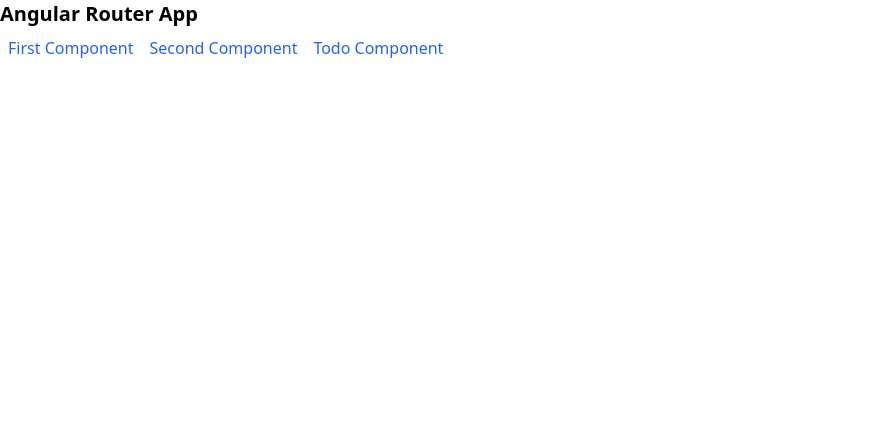
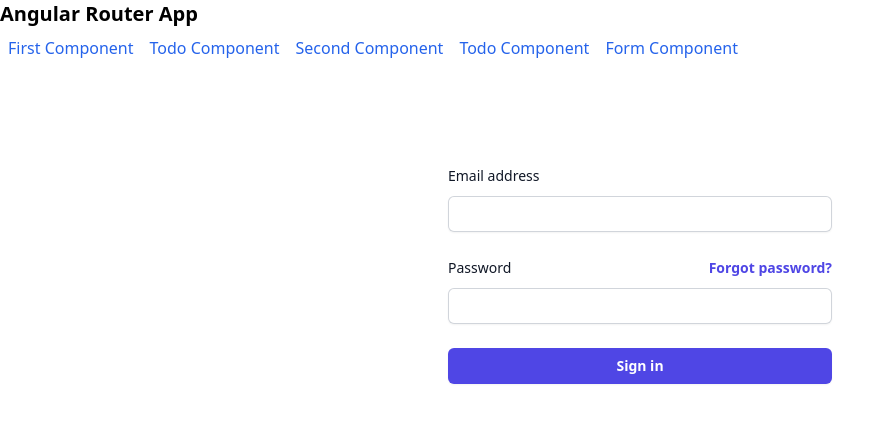
Before and after one commit to Angular-learning-group-2024/jiaxi_yang, an Angular app: page /form in a window 1280 px wide. Before the commit this address led to /. Shown: the top 422 px of the page, without its empty margins (0-895 px from the left). Built offline with nearby package versions, Linux system fonts and the light colour scheme.

Commit message:
Add prettier config

```diff
--- a/angular.json
+++ b/angular.json
@@ -102,5 +102,8 @@
         }
       }
     }
+  },
+  "cli": {
+    "analytics": false
   }
 }
--- a/package.json
+++ b/package.json
@@ -30,6 +30,7 @@
     "@angular-devkit/build-angular": "^17.1.2",
     "@angular/cli": "^17.1.2",
     "@angular/compiler-cli": "^17.1.0",
+    "@tailwindcss/forms": "^0.5.7",
     "@types/express": "^4.17.17",
     "@types/jasmine": "~5.1.0",
     "@types/node": "^18.18.0",
@@ -41,6 +42,7 @@
     "karma-jasmine": "~5.1.0",
     "karma-jasmine-html-reporter": "~2.1.0",
     "postcss": "^8.4.33",
+    "prettier": "3.2.5",
     "tailwindcss": "^3.4.1",
     "typescript": "~5.3.2"
   }
--- a/src/app/app.component.ts
+++ b/src/app/app.component.ts
@@ -1,6 +1,7 @@
 import { CommonModule } from '@angular/common';
 import { Component } from '@angular/core';
 import { RouterLink, RouterLinkActive, RouterOutlet } from '@angular/router';
+import { routes } from './app.routes';
 
 @Component({
   selector: 'app-root',
@@ -9,18 +10,5 @@ import { RouterLink, RouterLinkActive, RouterOutlet } from '@angular/router';
   templateUrl: './app.component.html',
 })
 export class AppComponent {
-  links = [
-    {
-      path: 'first',
-      name: 'First Component',
-    },
-    {
-      path: 'second',
-      name: 'Second Component',
-    },
-    {
-      path: 'todo',
-      name: 'Todo Component',
-    },
-  ];
+  links = routes.filter((v) => v.name);
 }
--- a/src/app/app.routes.ts
+++ b/src/app/app.routes.ts
@@ -1,24 +1,38 @@
-import { Routes } from '@angular/router';
+import { Routes, Route } from '@angular/router';
 import { FirstComponent } from './first/first.component';
 import { SecondComponent } from './second/second.component';
 import { TodoComponent } from './todo/todo.component';
+import { FormComponent } from './form/form.component';
 
-export const routes: Routes = [
+type TRoute = Route & {
+  name: string;
+};
+
+export const routes: TRoute[] = [
   {
     path: 'first',
     component: FirstComponent,
+    name: 'First Component',
   },
   {
     path: '',
     redirectTo: 'todo',
     pathMatch: 'full',
+    name: 'Todo Component',
   },
   {
     path: 'second',
+    name: 'Second Component',
     component: SecondComponent,
   },
   {
     path: 'todo',
+    name: 'Todo Component',
     component: TodoComponent,
   },
+  {
+    path: 'form',
+    component: FormComponent,
+    name: 'Form Component',
+  },
 ];
--- /dev/null
+++ b/src/app/form/form.component.html
@@ -0,0 +1,64 @@
+<div
+  class="flex min-h-full flex-1 flex-col justify-center px-6 py-12 lg:px-8"
+>
+  <div class="mt-10 sm:mx-auto sm:w-full sm:max-w-sm">
+    <form class="space-y-6" action="#" method="POST">
+      <div>
+        <label
+          htmlFor="email"
+          class="block text-sm font-medium leading-6 text-gray-900"
+        >
+          Email address
+        </label>
+        <div class="mt-2">
+          <input
+            id="email"
+            name="email"
+            type="email"
+            autoComplete="email"
+            required
+            class="block w-full rounded-md border-0 py-1.5 text-gray-900 shadow-sm ring-1 ring-inset ring-gray-300 placeholder:text-gray-400 focus:ring-2 focus:ring-inset focus:ring-indigo-600 sm:text-sm sm:leading-6"
+          />
+        </div>
+      </div>
+
+      <div>
+        <div class="flex items-center justify-between">
+          <label
+            htmlFor="password"
+            class="block text-sm font-medium leading-6 text-gray-900"
+          >
+            Password
+          </label>
+          <div class="text-sm">
+            <a
+              href="#"
+              class="font-semibold text-indigo-600 hover:text-indigo-500"
+            >
+              Forgot password?
+            </a>
+          </div>
+        </div>
+        <div class="mt-2">
+          <input
+            id="password"
+            name="password"
+            type="password"
+            autoComplete="current-password"
+            required
+            class="block w-full rounded-md border-0 py-1.5 text-gray-900 shadow-sm ring-1 ring-inset ring-gray-300 placeholder:text-gray-400 focus:ring-2 focus:ring-inset focus:ring-indigo-600 sm:text-sm sm:leading-6"
+          />
+        </div>
+      </div>
+
+      <div>
+        <button
+          type="submit"
+          class="flex w-full justify-center rounded-md bg-indigo-600 px-3 py-1.5 text-sm font-semibold leading-6 text-white shadow-sm hover:bg-indigo-500 focus-visible:outline focus-visible:outline-2 focus-visible:outline-offset-2 focus-visible:outline-indigo-600"
+        >
+          Sign in
+        </button>
+      </div>
+    </form>
+  </div>
+</div>
--- a/tailwind.config.js
+++ b/tailwind.config.js
@@ -4,5 +4,7 @@ module.exports = {
   theme: {
     extend: {},
   },
-  plugins: [],
+  plugins: [
+    require('@tailwindcss/forms')
+  ],
 };
```
Also changed, not shown: src/app/form/form.component.ts (added, +12 -0 lines), src/app/form/form.component.less (added), 2 other files (tests, documents, lock files or other folders).
